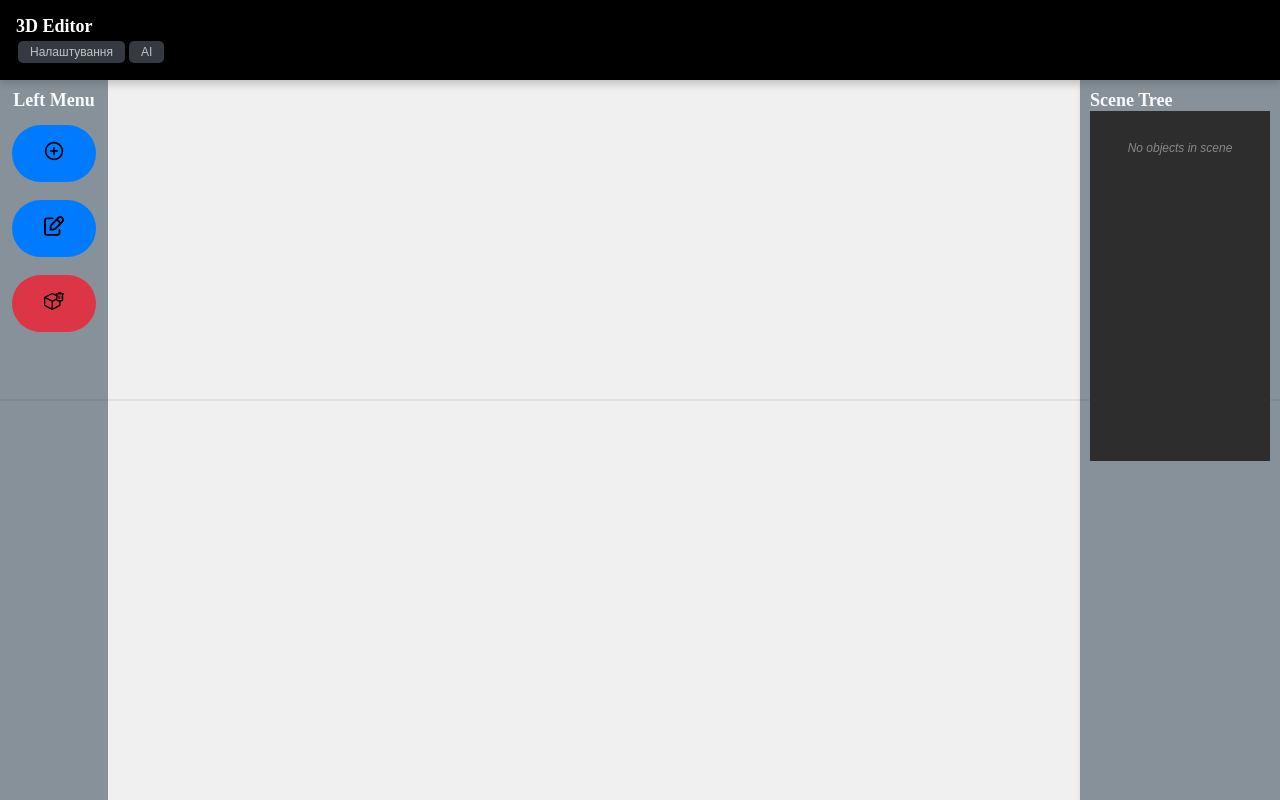
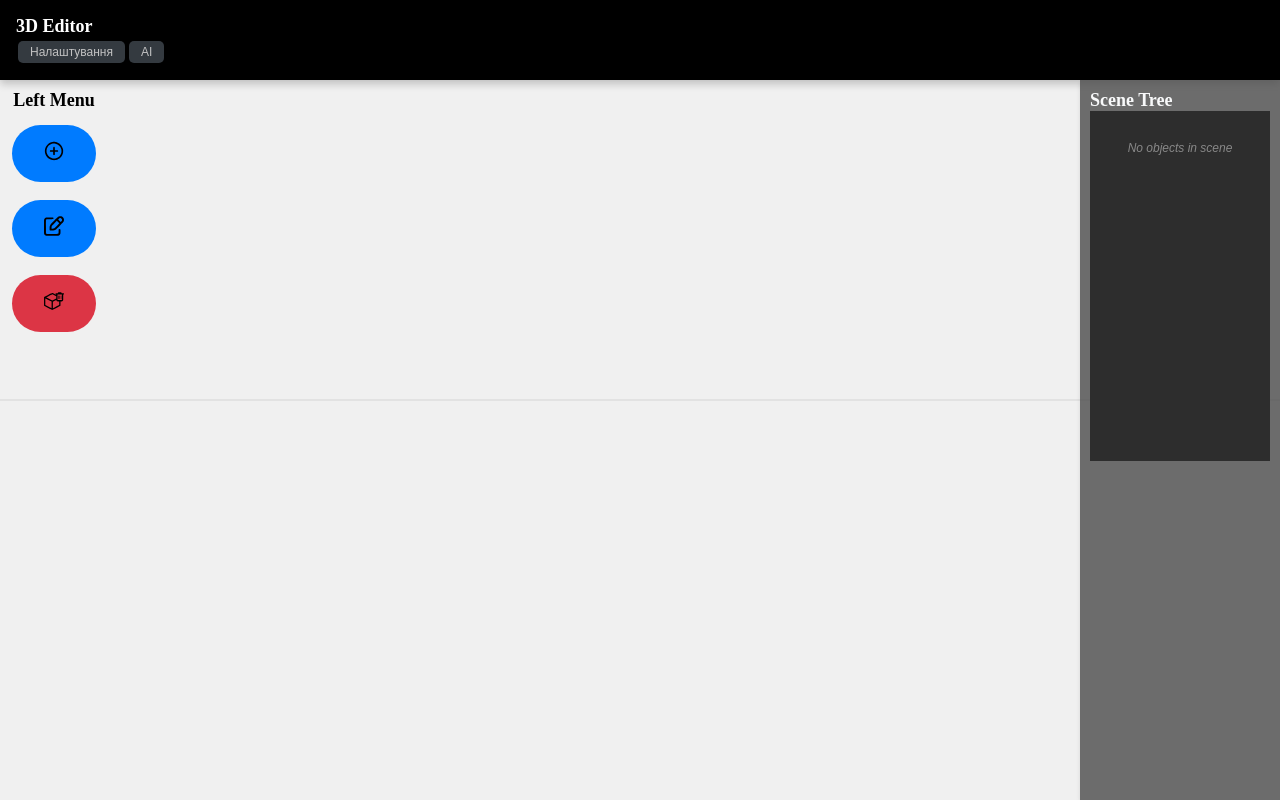
Before and after one commit to 1Mk7i/3d-editor, a Next.js app: page / in a window 1280 px wide. Built offline with nearby package versions, Linux system fonts and the light colour scheme.

Commit message:
menu update

```diff
--- a/src/components/UI/Layaout/LeftMenu.tsx
+++ b/src/components/UI/Layaout/LeftMenu.tsx
@@ -67,7 +67,7 @@ export const LeftMenu: React.FC<LeftMenuProps> = ({
     return (
         <Menu
             position='left'
-            variant='secondary'
+            variant='invisible'
             elevation={0}
             title="Left Menu"
             orientation='vertical'
--- a/src/components/UI/Menu/Menu.module.css
+++ b/src/components/UI/Menu/Menu.module.css
@@ -1,13 +1,15 @@
 :root {
   --menu-primary-bg: #000000;
-  --menu-secondary-bg: #2c3e5088;
+  --menu-secondary-bg: #474747c7;
   --menu-dark-bg: #1a1a1a;
   --menu-light-bg: #ffffff;
+  --menu-invisible-bg: transparent;
 
   --menu-primary-text: #ffffff;
   --menu-secondary-text: #f8f9fa;
   --menu-dark-text: #ffffff;
   --menu-light-text: #212529;
+  --menu-invisible-text: #ffffff;
 
   --menu-border-radius: 0;
   --menu-padding: 10px;
@@ -34,6 +36,11 @@
 .secondary {
   background-color: var(--menu-secondary-bg);
   color: var(--menu-secondary-text);
+}
+
+.inverse {
+  background-color: var(--menu-invisible-bg);
+  color: var(--menu-invisible-text);
 }
 
 .dark {
--- a/src/components/UI/Menu/types.ts
+++ b/src/components/UI/Menu/types.ts
@@ -1,6 +1,6 @@
 import { CSSProperties, ReactNode } from 'react';
 
-export type MenuVariant = 'primary' | 'secondary' | 'dark' | 'light' | 'transparent';
+export type MenuVariant = 'primary' | 'secondary' | 'dark' | 'light' | 'transparent' | 'invisible';
 export type MenuPosition = 'top' | 'left' | 'right' | 'bottom';
 export type MenuSize = 'small' | 'medium' | 'large';
 
```
